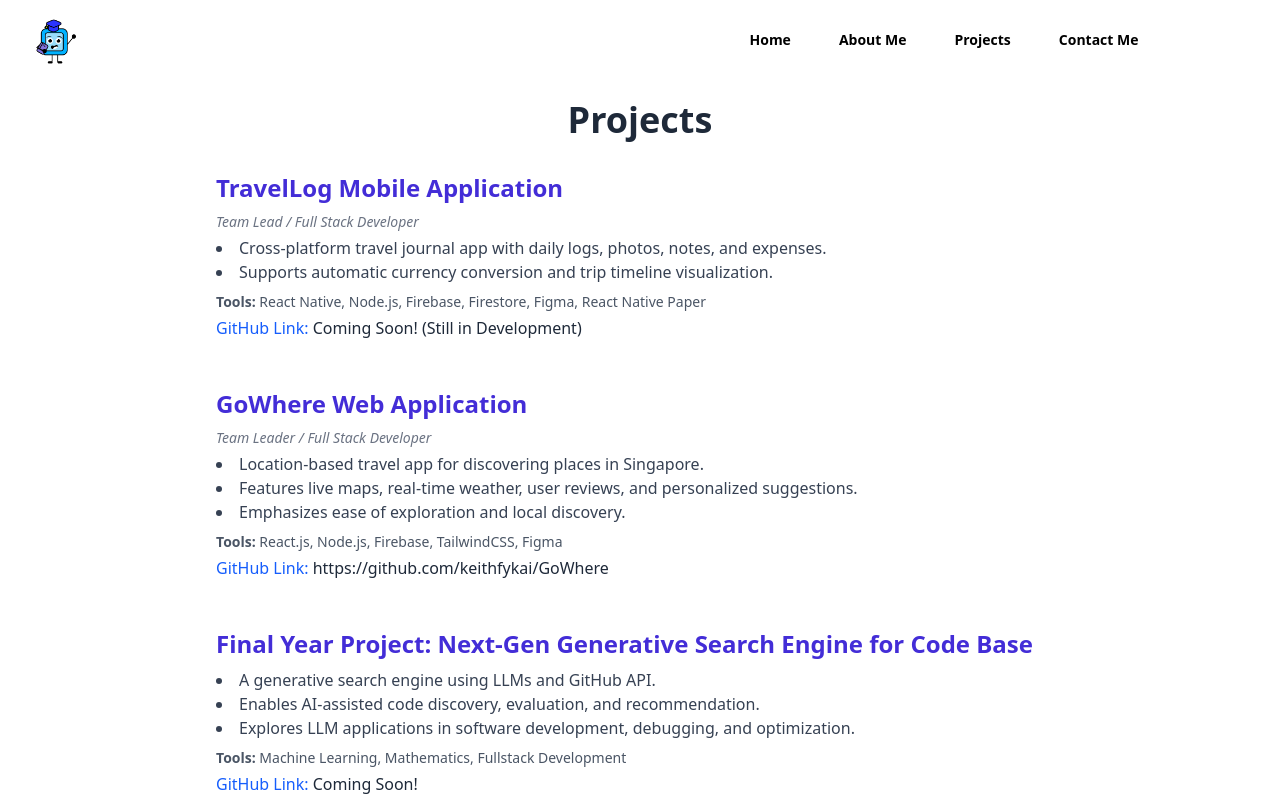
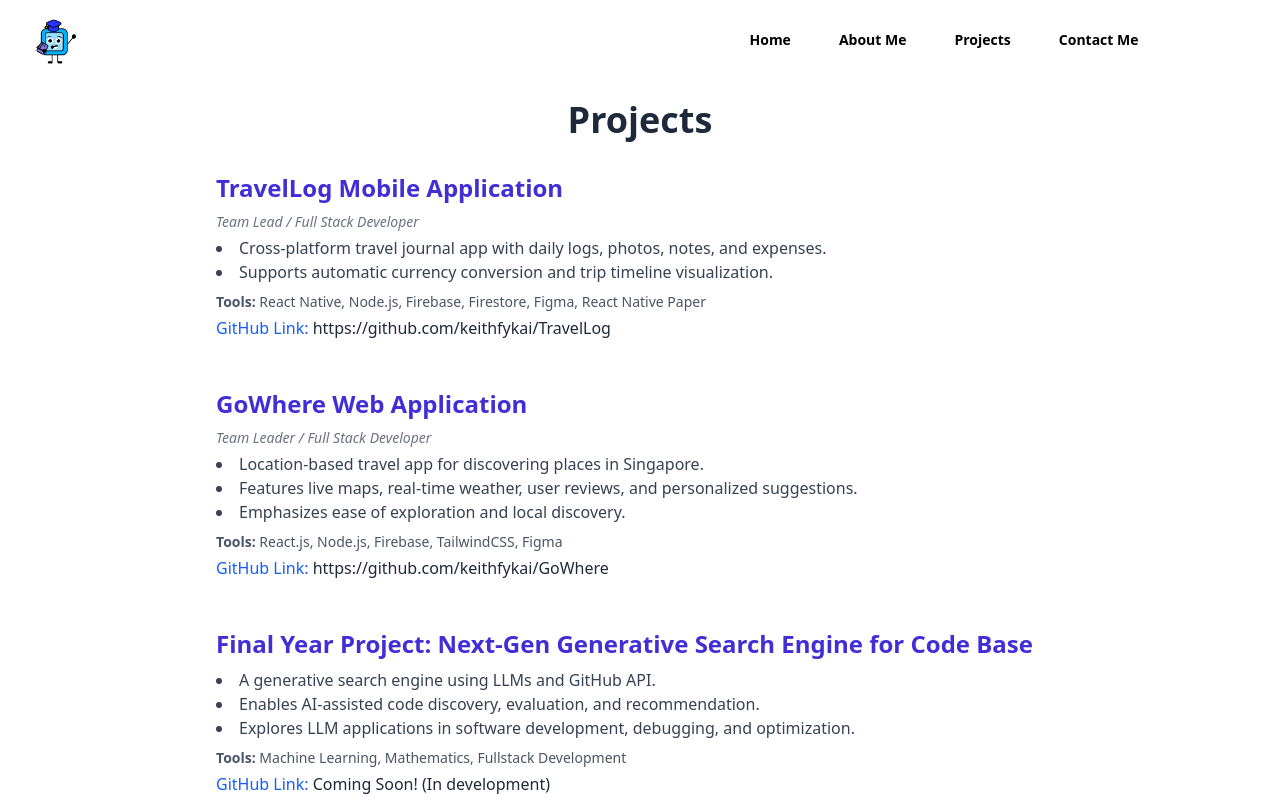
Before and after one commit to keithfykai/keithfykai, a React (Vite) app in the folder portfolio/: page /projects in a window 1280 px wide. Shown: the top 800 px of the page. Built offline with nearby package versions, Linux system fonts and the light colour scheme.

Commit message:
Updated Projects with project TravelLog

```diff
--- a/portfolio/src/Components/Projects.jsx
+++ b/portfolio/src/Components/Projects.jsx
@@ -7,7 +7,7 @@ export function Projects() {
         {/* TravelLog */}
         <div>
           <h2 className="text-2xl font-semibold text-indigo-700 mb-2">
-            <a href="https://travellog--i37vg7lzsi.expo.app">TravelLog Mobile Application</a>
+            <a href="https://travel-log--xqwlt2zf11.expo.app">TravelLog Mobile Application</a>
           </h2>
           <p className="italic text-sm text-gray-500 mb-1">Team Lead / Full Stack Developer</p>
           <ul className="list-disc list-inside text-gray-700 mb-1">
@@ -18,7 +18,7 @@ export function Projects() {
             <strong>Tools:</strong> React Native, Node.js, Firebase, Firestore, Figma, React Native Paper
           </p>
           <p className="mt-1 text-blue-600 hover:underline">
-            GitHub Link: <span className="text-gray-800">Coming Soon! (Still in Development)</span>
+            GitHub Link: <span className="text-gray-800">https://github.com/keithfykai/TravelLog</span>
           </p>
         </div>
 
@@ -55,7 +55,7 @@ export function Projects() {
             <strong>Tools:</strong> Machine Learning, Mathematics, Fullstack Development
           </p>
           <p className="mt-1 text-blue-600 hover:underline">
-            GitHub Link: <span className="text-gray-800">Coming Soon!</span>
+            GitHub Link: <span className="text-gray-800">Coming Soon! (In development)</span>
           </p>
         </div>
       </div>
```
